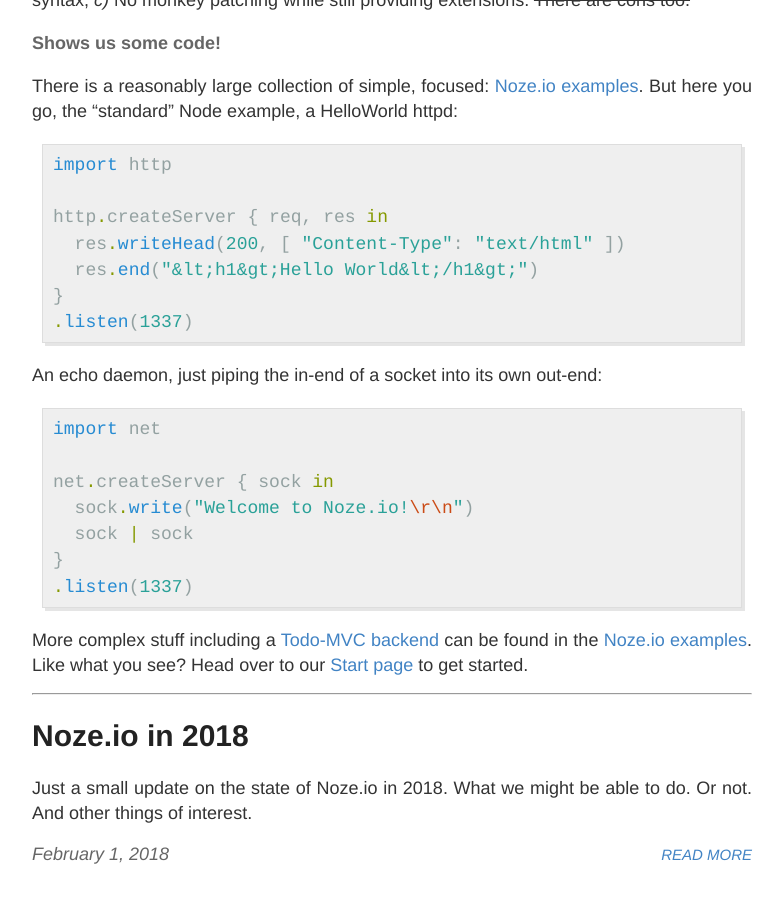
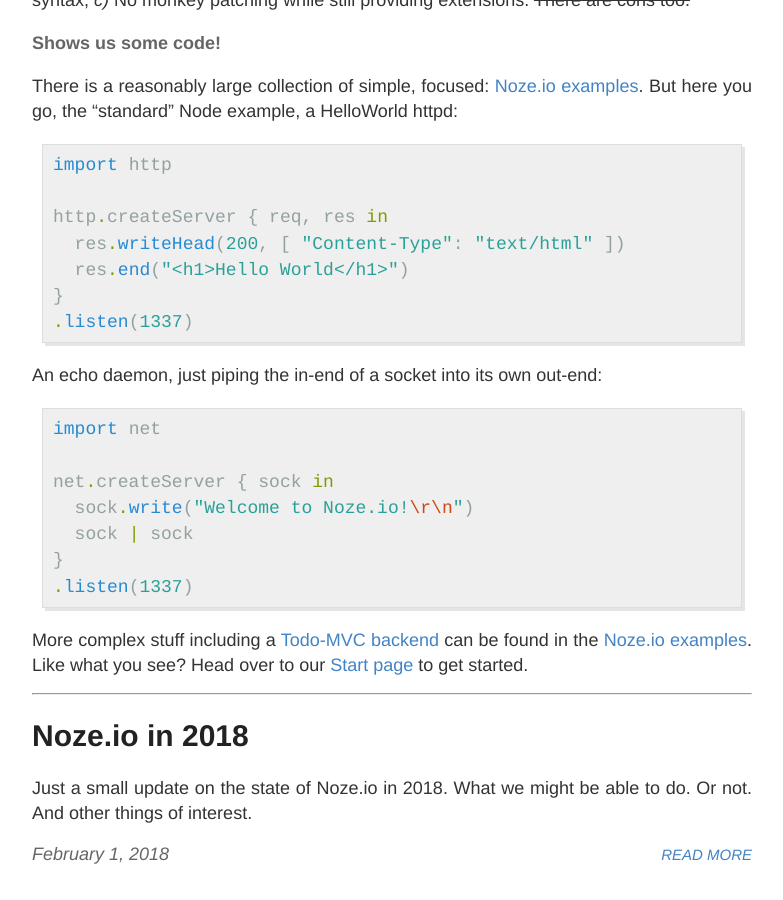
Before and after one commit to NozeIO/NozeIO.github.io, a Jekyll site: the page built from index.md, in a window 1280 px wide and 900 px high, scrolled down 578 px. Shown: the whole window, without its empty margins (248-1031 px from the left). Built offline with Jekyll 4.4.1, drawn with Linux system fonts in a browser that asks for light colours; comment, search, counter and statistics services are not loaded; some of the changed lines change nothing that is shown.

Commit message:
Escaping

````diff
--- a/index.md
+++ b/index.md
@@ -67,7 +67,7 @@
 
 http.createServer { req, res in
   res.writeHead(200, [ "Content-Type": "text/html" ])
-  res.end("&lt;h1&gt;Hello World&lt;/h1&gt;")
+  res.end("<h1>Hello World</h1>")
 }
 .listen(1337)
 ```
````
